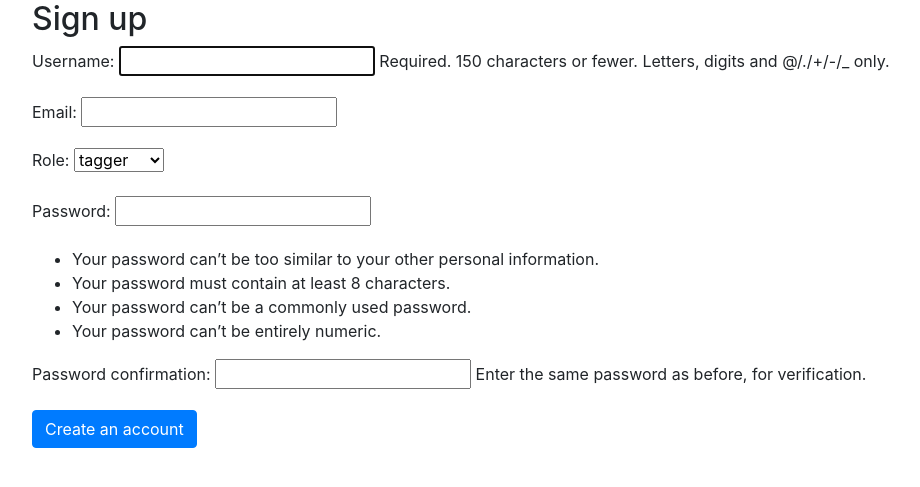
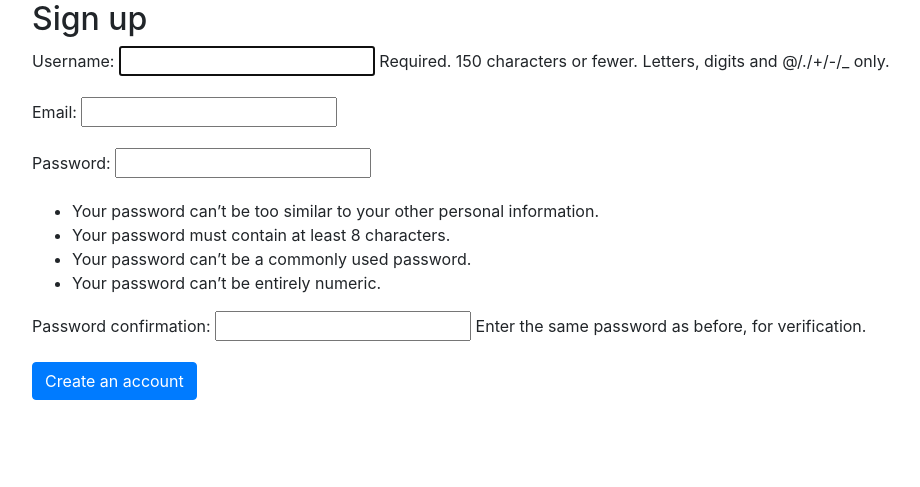
Before and after one commit to fck-old/BAT, a Django app: page /accountapp/signup/ in a window 1280 px wide. Shown: the top 487 px of the page, without its empty margins (53-973 px from the left). Run offline with Django 3.2, Linux system fonts and the light colour scheme; some libraries are stand-ins or nearby versions; some web fonts are replaced.

Commit message:
rollenauswahl bei signup und user template rausgenommen

```diff
--- a/batproject/accountapp/forms.py
+++ b/batproject/accountapp/forms.py
@@ -11,8 +11,7 @@ TAGGER_OR_UPLOADER = (
 
 class SignUpForm(UserCreationForm):
     email = forms.CharField(max_length=254, required=True, widget=forms.EmailInput())
-    role = forms.ChoiceField(choices=TAGGER_OR_UPLOADER)
 
     class Meta:
         model = User
-        fields = ('username', 'email', 'role', 'password1', 'password2')
+        fields = ('username', 'email', 'password1', 'password2')
--- a/batproject/templates/user.html
+++ b/batproject/templates/user.html
@@ -9,7 +9,6 @@
 <ul>
   <li>Username: {{ user.username }}</li>
   <li>Email: {{ user.email }}</li>
-  <li>Role: {{ user.role}}</li>
 </ul>
     </form>
   </div>
```
Also changed, not shown: batproject/batapp/migrations/__init__.py (deleted).
